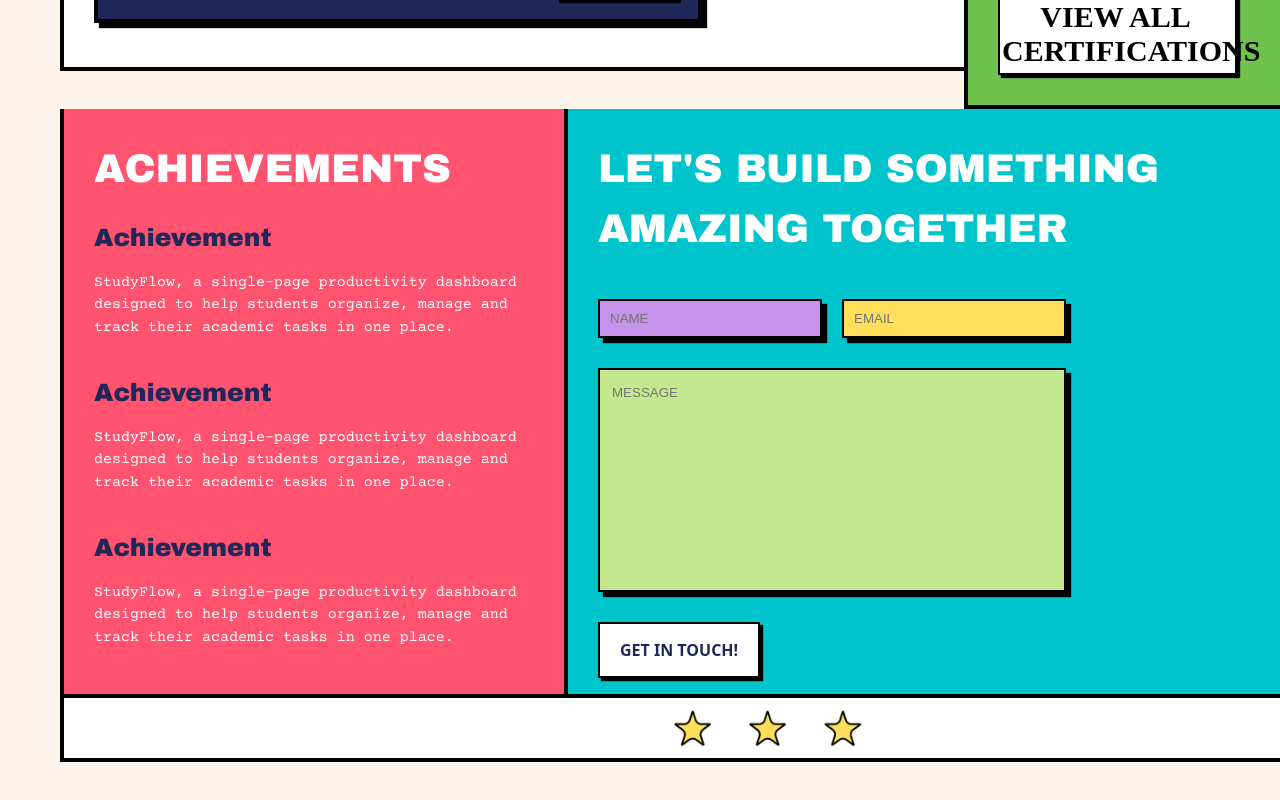
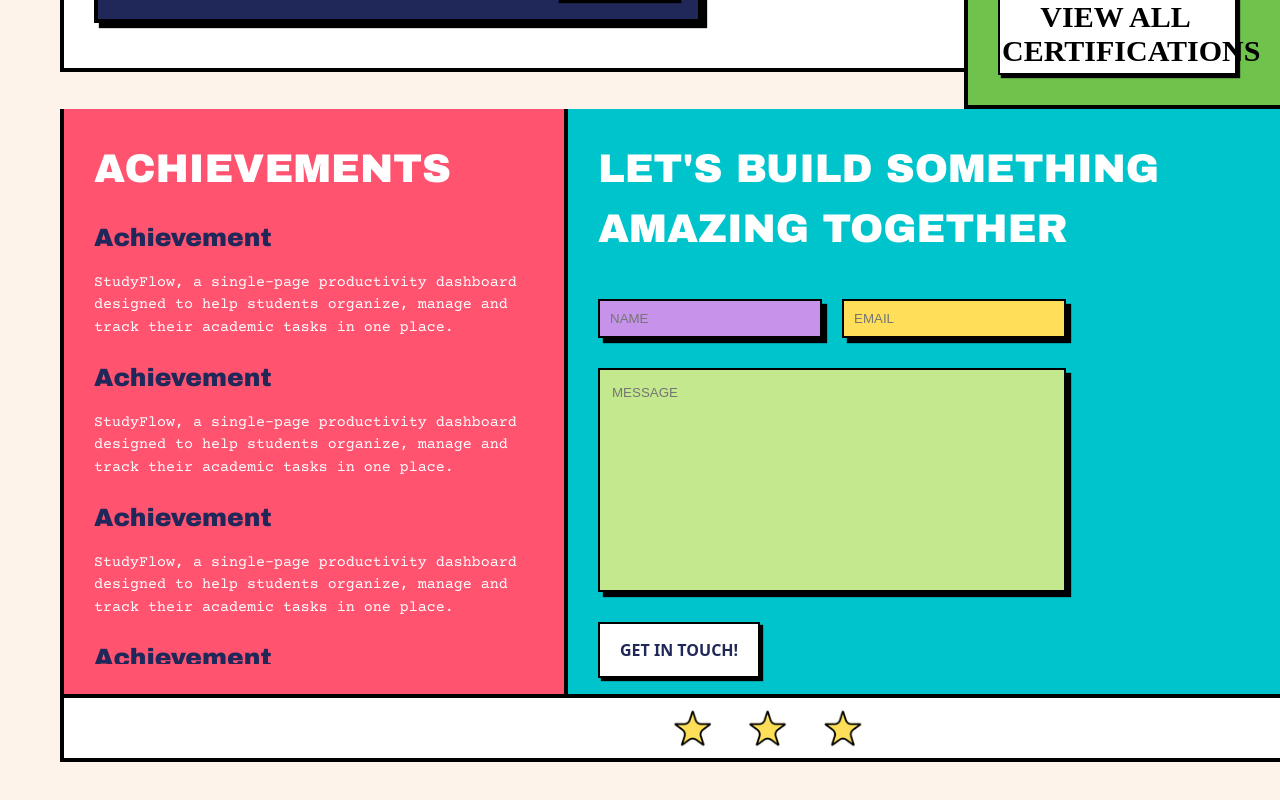
Before and after one commit to pforpasta/UC_Frontend_Task3, a React (Vite) app: page / in a window 1280 px wide. Shown: the part 1569-2369 px from the top of the page. Built offline with nearby package versions, Linux system fonts and the light colour scheme; a web font is replaced by a local one.

Commit message:
Scrollbar for achievements

```diff
--- a/src/components/Achievements.css
+++ b/src/components/Achievements.css
@@ -1,6 +1,7 @@
 .main-achievements{
   border: 4px solid black;
   width: 440px;
+  height: 525px;
   border-top: 0px;
   border-right: 0px;
   background-color: #ff5370;
@@ -9,6 +10,11 @@
   padding: 30px;
   display: flex;
   flex-direction: column;
+}
+
+.actual-achievements{
+  overflow-y: auto;
+  scrollbar-width: none;
 }
 
 .achievement-header{
--- a/src/components/Achievements.jsx
+++ b/src/components/Achievements.jsx
@@ -4,6 +4,24 @@ export function Achievements() {
   return(
     <div className='main-achievements'>
       ACHIEVEMENTS
+
+      <div className='actual-achievements'>
+        <div className='achievement'>
+          <p className='achievement-header'>Achievement</p>
+          <p className='achievement-body'>
+            StudyFlow, a single-page productivity dashboard designed to help students organize, manage
+            and track their academic tasks in one place.
+          </p>
+        </div>
+
+        <div className='achievement'>
+          <p className='achievement-header'>Achievement</p>
+          <p className='achievement-body'>
+            StudyFlow, a single-page productivity dashboard designed to help students organize, manage
+            and track their academic tasks in one place.
+          </p>
+        </div>
+
         <div className='achievement'>
           <p className='achievement-header'>Achievement</p>
           <p className='achievement-body'>
@@ -28,5 +46,7 @@ export function Achievements() {
           </p>
         </div>
       </div>
+
+    </div>
   )
 }
--- a/src/components/FeaturedProjects.css
+++ b/src/components/FeaturedProjects.css
@@ -3,7 +3,7 @@
   border-top: none;
   border-right: none;
   width: 870px;
-  height: 662px;
+  height: 663px;
   background-color: white;
   padding-left: 30px;
   padding-top: 30px;
--- a/src/index.css
+++ b/src/index.css
@@ -43,4 +43,5 @@ button:focus{
 
 html {
   scroll-behavior: smooth;
+  scrollbar-width: none;
 }
```
Lines whose indentation alone changed are shown as unchanged.
